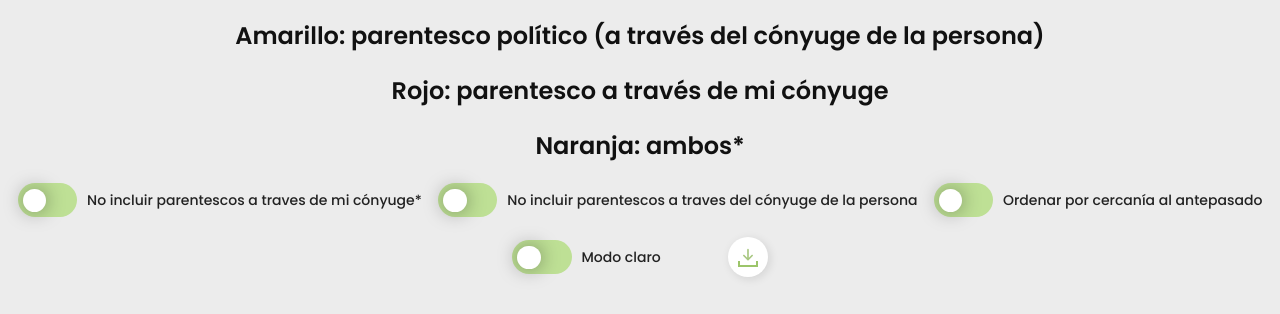
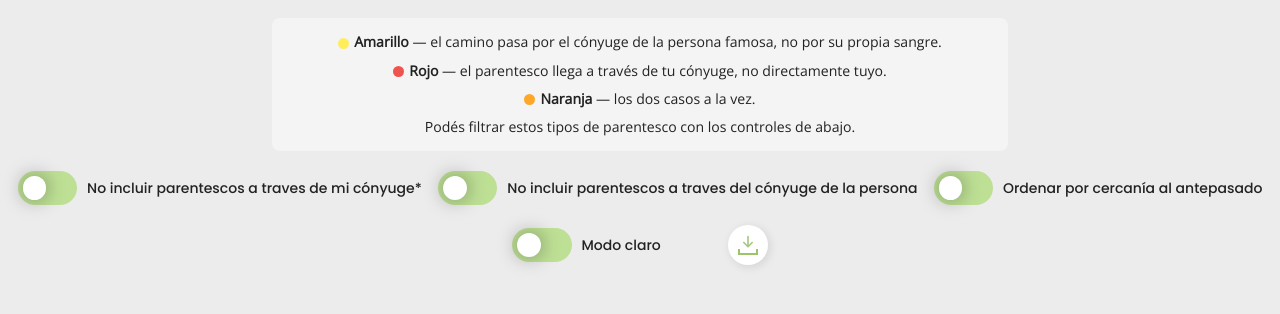
Before and after one commit to Teo1840/famousrelatives, a plain HTML site: page templates/plantilla_arboles.html in a window 1280 px wide. Shown: the part 71-385 px from the top of the page. Drawn offline with nearby package versions, Linux system fonts and the light colour scheme; files that its build step writes are made by us from their sources.

Commit message:
added names and texts

```diff
--- a/famosos.csv
+++ b/famosos.csv
@@ -35,7 +35,7 @@ MYHT-5FS;Damaso Antonio Larranaga;Religioso arquitecto estanciero naturalista y
 KGCN-BSH;Alfredo Vasquez;Jurista y politico argentino nacionalizado uruguayo.;
 K8CR-JTJ;Coronel Eugenio Garzon;Militar uruguayo.;
 PMYD-QZ2;Eladio Dieste;Ingeniero civil uruguayo.;
-M31X-SSQ;Manuel Oribe;Presidente del Uruguay desde 1835 a 1838. Fundador del Partido Nacional.;presidentes uruguayos
+M31X-SSQ;Manuel Oribe;Presidente del Uruguay desde 1835 a 1838. Fundador del Partido Nacional. Integrante de los Treinta y Tres Orientales.;presidentes uruguayos,treinta y tres orientales
 L178-LQZ;Jorge Luis Batlle Ibanez;Presidente del Uruguay desde 2000 a 2005.;presidentes uruguayos
 27D6-HZ7;Lorenzo Latorre;Gobernador y presidente del Uruguay desde 1876 a 1880.;presidentes uruguayos
 LCVM-L3D;Juscelino Kubitschek;Presidente de Brasil desde 1956 a 1961.;
@@ -57,6 +57,9 @@ LJ11-Z3B;Joao Pessoa;Politico Brasilero.;
 LTFX-VTY;Pedro II de Brasil;Segundo y ultimo monarca del Imperio brasileno.;
 LZZV-MG1;Francisco Bauza;Político escritor y profesor uruguayo.;
 LJKZ-7TS;Juan Antonio Lavalleja;Militar y politico uruguayo jefe de los Treinta y Tres Orientales y presidente de Uruguay en el Triunvirato de Gobierno de 1853.;treinta y tres orientales
+KJ4Z-J8N;Simon del Pino;Sargento Mayor y uno de los Treinta y Tres Orientales.;treinta y tres orientales
+LHK7-VWC;Atanasio Sierra;Teniente Coronel y uno de los Treinta y Tres Orientales.;treinta y tres orientales
+KLZY-BPR;Andres Spikerman;Integrante de los Treinta y Tres Orientales.;treinta y tres orientales
 L673-QVJ;Eduardo Acevedo Diaz;Escritor periodista y politico uruguayo perteneciente al Partido Nacional.;
 9694-Q99;Salvador Ferrer Serra;Abogado embajador y politico uruguayo perteneciente al Partido Nacional.;
 LHC6-PD3;Jose Rondeau;Militar y politico rioplatense con destacada actuacion en la guerra de independencia de la Banda Oriental y de Argentina.;
--- a/static/css/base.css
+++ b/static/css/base.css
@@ -230,6 +230,34 @@ body.dark-mode ::selection {
 }
 
 /* =========================
+   COLOR LEGEND
+========================= */
+#color-legend {
+  max-width: 700px;
+  margin: 4px auto 0;
+  padding: 10px 18px;
+  border-radius: 8px;
+  background: var(--popup-pre);
+  color: var(--text);
+  font-size: 0.88em;
+  text-align: center;
+  line-height: 2;
+}
+
+.color-dot {
+  display: inline-block;
+  width: 11px;
+  height: 11px;
+  border-radius: 50%;
+  vertical-align: middle;
+  margin-right: 5px;
+}
+
+.color-dot--target { background: var(--card-target); }
+.color-dot--path   { background: var(--card-path); }
+.color-dot--both   { background: var(--card-both); }
+
+/* =========================
    TOPIC CHIPS
 ========================= */
 .topic-chip {
--- a/static/js/switch.js
+++ b/static/js/switch.js
@@ -30,6 +30,15 @@ export function initSwitches() {
       Lista basada en <a href="https://es.wikipedia.org/wiki/Anexo:Gobernantes_de_Uruguay" target="_blank">Wikipedia: Gobernantes de Uruguay</a>.<br>
       <strong>Presidentes no encontrados en FamilySearch</strong> (si los encontrás, ¡agregálos!):
       José Eugenio Ellauri, Juan Lindolfo Cuestas, Claudio Williman, José Serrato, Juan Campisteguy, Juan José de Amézaga, José Mujica.
+    `,
+    "treinta y tres orientales": `
+      Lista basada en <a href="https://www.geni.com/projects/33-Orientales/8298" target="_blank">Geni: Los 33 Orientales</a>.
+      Existen al menos 16 versiones distintas de la lista — los integrantes varían según la fuente histórica.<br>
+      <strong>Orientales no encontrados en FamilySearch</strong> (si los encontrás, ¡agregálos!):
+      Francisco Lavalleja, Manuel Lavalleja, Juan Acosta, Basilio Araújo, Juan Arteaga, Felipe Carapé, Andrés Cheveste,
+      Carmelo Colman, Manuel Freire, Javier Chávez Zibil, Tiburcio Gómez, Ignacio Medina, Manuel Meléndez, Avelino Miranda,
+      Santiago Nievas, Ignacio Núñez, Dionisio Oribe, Juan Ortiz, Ramón Ortiz, Celedonio Rojas, Juan Rosas, Gregorio Sanabria,
+      Juan Spikerman, Jacinto Trápani, Agustín Velázquez, Pablo Zufriategui, Andrés Areguatí.
     `
   };
 
--- a/templates/plantilla_arboles.html
+++ b/templates/plantilla_arboles.html
@@ -16,9 +16,12 @@
 <body>
 
 <h1>Famous Relatives</h1>
-<h2>Amarillo: parentesco político (a través del cónyuge de la persona)</h2>
-<h2>Rojo: parentesco a través de mi cónyuge</h2>
-<h2>Naranja: ambos*</h2>
+<div id="color-legend">
+  <span class="color-dot color-dot--target"></span><strong>Amarillo</strong> — el camino pasa por el cónyuge de la persona famosa, no por su propia sangre.
+  <br><span class="color-dot color-dot--path"></span><strong>Rojo</strong> — el parentesco llega a través de tu cónyuge, no directamente tuyo.
+  <br><span class="color-dot color-dot--both"></span><strong>Naranja</strong> — los dos casos a la vez.
+  <br>Podés filtrar estos tipos de parentesco con los controles de abajo.
+</div>
 
 <div class="flex-container">
   <!-- Switch 1: Parentescos de mi Conyugue -->
```
Also changed, not shown: 1 other file.
